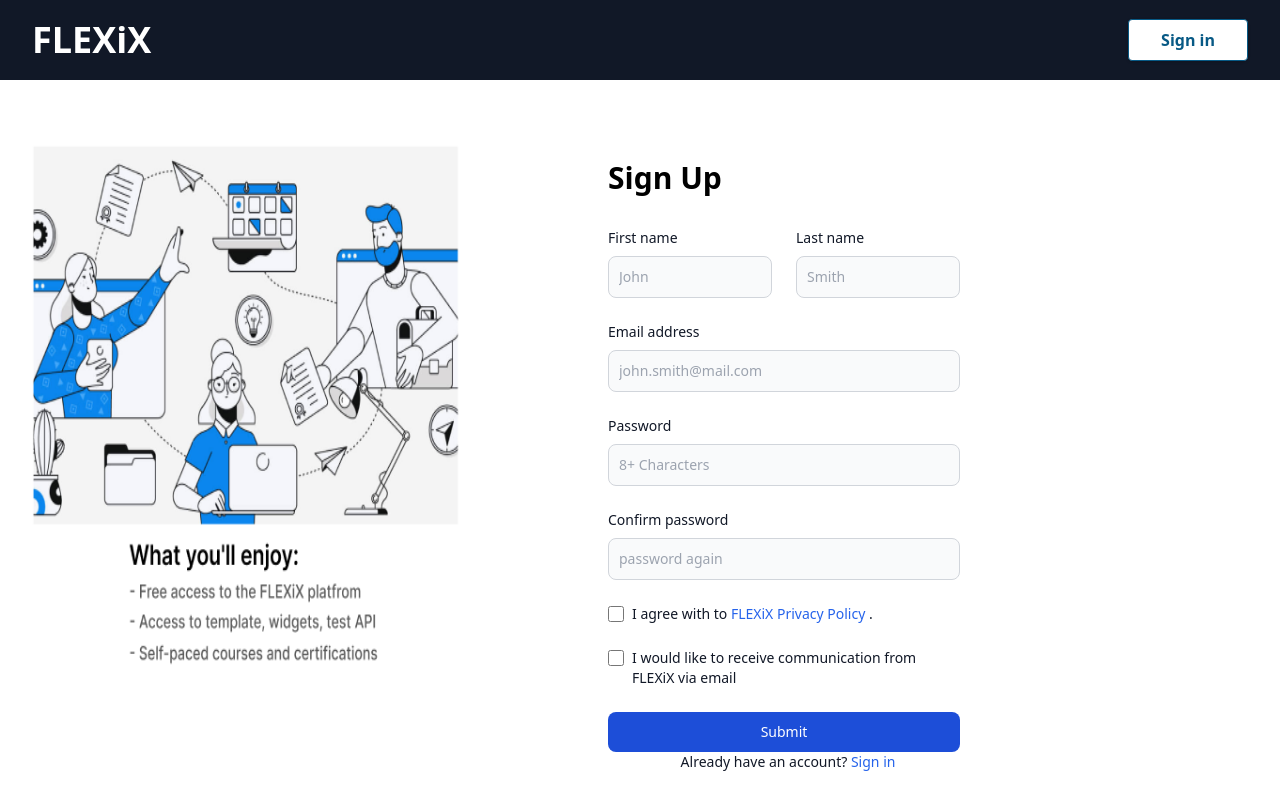
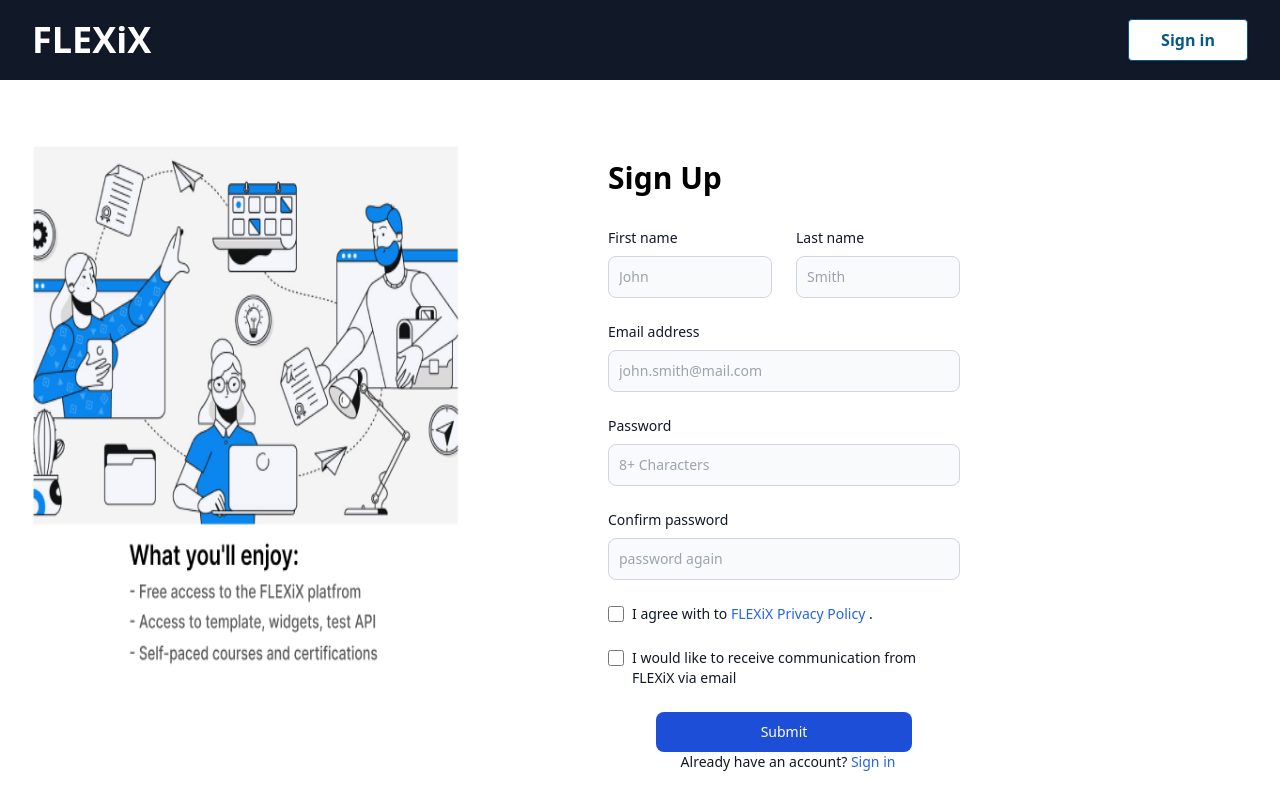
Before and after one commit to flexix-developer/Flexix-Frontend, a React (Create React App) app: page /register in a window 1280 px wide. Built offline with nearby package versions, Linux system fonts and the light colour scheme.

Commit message:
nop | edit register page

```diff
--- a/src/pages/Register-Page.js
+++ b/src/pages/Register-Page.js
@@ -13,13 +13,13 @@ const RegisterPage = () => {
                 <div className="Left w-2/5 h-full flex justify-center items-center">
                     <img className="h-full" src={register} alt="" />
                 </div>
-                <div className="Right w-3/5 h-full flex ">
-                    <div className="Right-Content mx-24 mr-80 w-full h-5/6 flex  flex-col">
+                <div className="Right w-3/5 h-full flex justify-center">
+                    <div className="Right-Content mx-24 mr-80 w-full h-5/6 flex  flex-col ">
                         <span className="text-3xl font-semibold mt-20">
                             Sign Up
                         </span>
                         {/* columnclass */}
-                        <div className="mt-8 items-center">
+                        <div className="mt-8 flex">
                             <div>
                                 <form>
                                     <div className="grid gap-6 mb-6 md:grid-cols-2">
@@ -58,7 +58,7 @@ const RegisterPage = () => {
                                         <label for="remember" className="ms-2 text-sm font-medium text-gray-900 dark:text-gray-300">I would like to receive communication from FLEXiX via email</label>
                                     </div>
                                     <div className="flex flex-col justify-center items-center">
-                                        <button type="submit" className=" text-white bg-blue-700 hover:bg-blue-800 focus:ring-4 focus:outline-none focus:ring-blue-300 font-medium rounded-lg text-sm w-64 w-full px-5 py-2.5 items-center dark:bg-blue-600 dark:hover:bg-blue-700 dark:focus:ring-blue-800">Submit</button>
+                                        <button type="submit" className=" text-white bg-blue-700 hover:bg-blue-800 focus:ring-4 focus:outline-none focus:ring-blue-300 font-medium rounded-lg text-sm w-64 px-5 py-2.5 items-center dark:bg-blue-600 dark:hover:bg-blue-700 dark:focus:ring-blue-800">Submit</button>
                                         <label className="ms-2 text-sm font-medium text-gray-900 dark:text-gray-300" >Already have an account? <a href="/login" className="text-blue-600 hover:underline dark:text-blue-500">Sign in</a></label>
                                     </div>
                                 </form>
```
